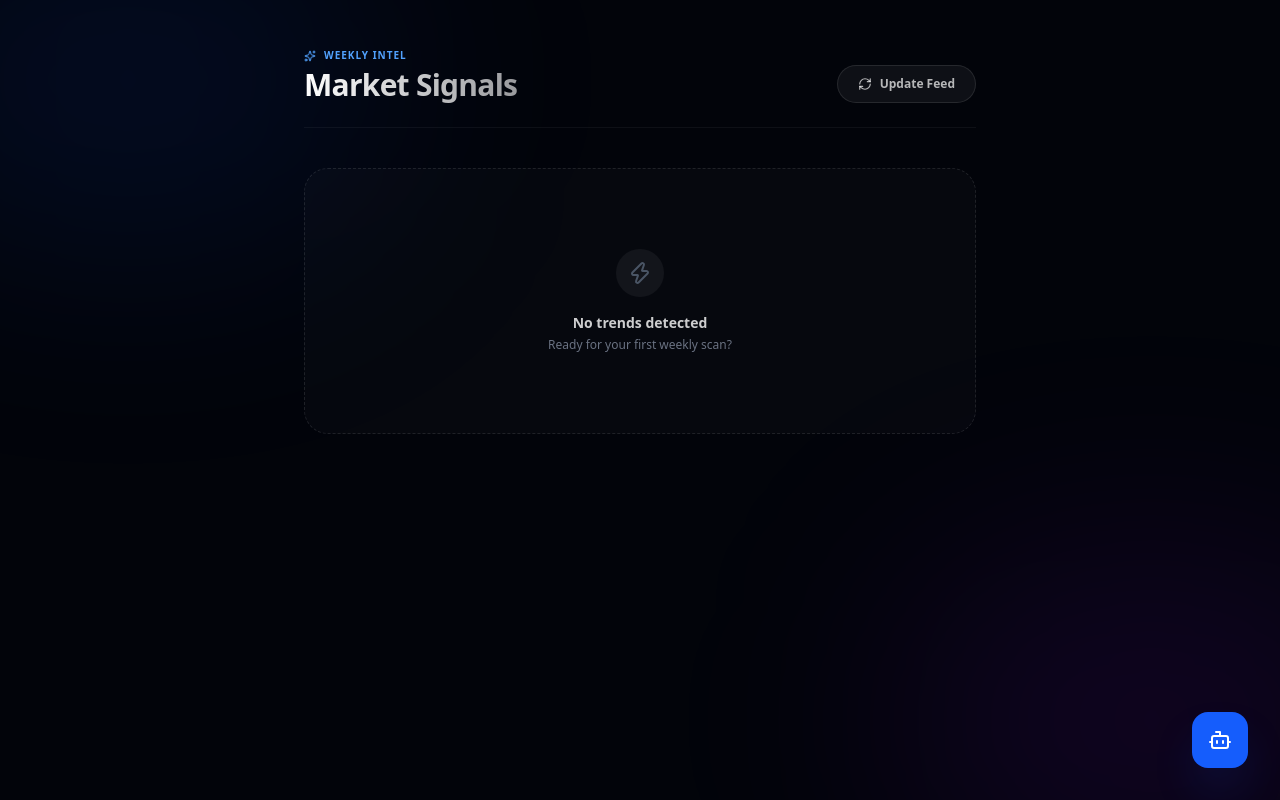
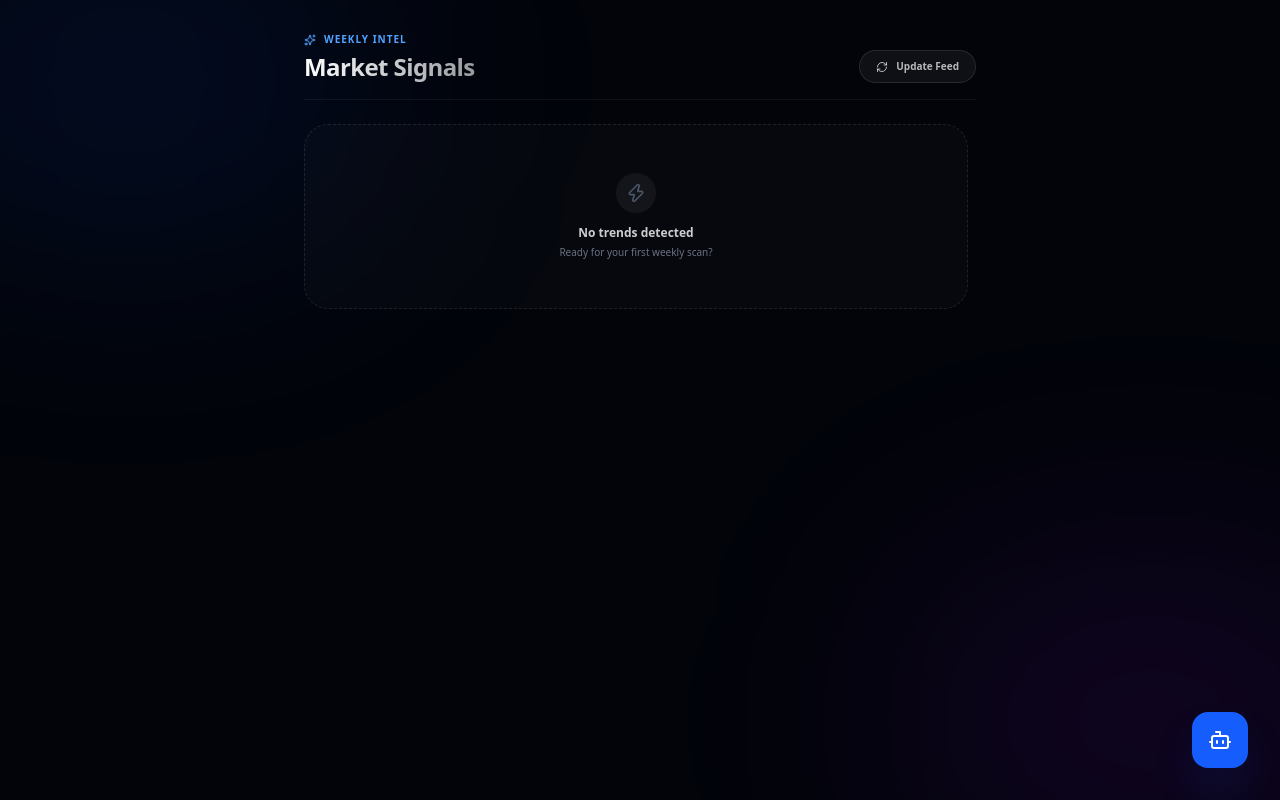
Before and after one commit to Shreyyyyy/trend-bot, a Next.js app in the folder web/: page / in a window 1280 px wide. Built offline with nearby package versions, Linux system fonts and the light colour scheme.

Commit message:
UI: Lock scroll to viewport, make cards compact

```diff
--- a/web/src/app/page.tsx
+++ b/web/src/app/page.tsx
@@ -125,104 +125,100 @@ export default function Home() {
 
       <div className="flex-grow flex overflow-hidden relative z-10">
         {/* Main Feed Section */}
-        <div className={`${chatOpen ? "w-[58%]" : "w-full"} flex flex-col items-center justify-start py-12 px-8 transition-all duration-500 ease-in-out overflow-y-auto`}>
-          <div className="w-full max-w-2xl">
+        <div className={`${chatOpen ? "w-[58%]" : "w-full"} flex flex-col items-center justify-start pt-8 pb-4 px-8 transition-all duration-500 ease-in-out overflow-hidden`}>
+          <div className="w-full max-w-2xl h-full flex flex-col">
             {/* Header Area */}
-            <div className="flex items-end justify-between mb-10 border-b border-white/5 pb-6">
+            <div className="flex-none flex items-end justify-between mb-6 border-b border-white/5 pb-4">
               <div className="space-y-1">
                 <motion.div initial={{ opacity: 0, y: -10 }} animate={{ opacity: 1, y: 0 }} className="flex items-center gap-2 text-blue-400 font-bold tracking-widest text-[10px] uppercase">
                   <Sparkles className="w-3 h-3" />
                   Weekly Intel
                 </motion.div>
-                <motion.h1 initial={{ opacity: 0, y: -5 }} animate={{ opacity: 1, y: 0 }} transition={{ delay: 0.1 }} className="text-3xl font-extrabold tracking-tight bg-gradient-to-r from-white to-white/60 bg-clip-text text-transparent">
+                <motion.h1 initial={{ opacity: 0, y: -5 }} animate={{ opacity: 1, y: 0 }} transition={{ delay: 0.1 }} className="text-2xl font-extrabold tracking-tight bg-gradient-to-r from-white to-white/60 bg-clip-text text-transparent">
                   Market Signals
                 </motion.h1>
-                {dateRange && <p className="text-xs text-gray-500 font-medium">{dateRange}</p>}
+                {dateRange && <p className="text-[10px] text-gray-500 font-medium">{dateRange}</p>}
               </div>
 
               <button
                 onClick={handleRefresh}
                 disabled={refreshing}
-                className="group relative flex items-center gap-2 text-xs font-semibold text-white/70 hover:text-white bg-white/5 hover:bg-white/10 border border-white/10 rounded-full px-5 py-2.5 transition-all active:scale-95 disabled:opacity-50 overflow-hidden"
+                className="group relative flex items-center gap-2 text-[10px] font-bold text-white/70 hover:text-white bg-white/5 hover:bg-white/10 border border-white/10 rounded-full px-4 py-2 transition-all active:scale-95 disabled:opacity-50 overflow-hidden"
               >
-                <RefreshCw className={`w-3.5 h-3.5 transition-transform duration-700 ${refreshing ? "animate-spin" : "group-hover:rotate-180"}`} />
+                <RefreshCw className={`w-3 h-3 transition-transform duration-700 ${refreshing ? "animate-spin" : "group-hover:rotate-180"}`} />
                 {refreshing ? "Scanning..." : "Update Feed"}
               </button>
             </div>
 
-            {/* Content Area */}
+            {/* Scrollable Cards Area */}
+            <div className="flex-grow overflow-y-auto pr-2 space-y-3 custom-scrollbar">
               {loading ? (
-              <div className="space-y-4 w-full">
+                <div className="space-y-3 w-full">
                   {Array(5).fill(0).map((_, i) => (
-                  <div key={i} className="h-32 bg-white/[0.02] border border-white/5 rounded-3xl animate-pulse" />
+                    <div key={i} className="h-24 bg-white/[0.02] border border-white/5 rounded-2xl animate-pulse" />
                   ))}
                 </div>
               ) : projects.length === 0 ? (
-              <motion.div initial={{ opacity: 0 }} animate={{ opacity: 1 }} className="text-center py-20 bg-white/[0.02] border border-dashed border-white/10 rounded-3xl">
-                <div className="w-12 h-12 bg-white/5 rounded-full flex items-center justify-center mx-auto mb-4">
-                  <Zap className="w-6 h-6 text-gray-600" />
+                <motion.div initial={{ opacity: 0 }} animate={{ opacity: 1 }} className="text-center py-12 bg-white/[0.02] border border-dashed border-white/10 rounded-3xl">
+                  <div className="w-10 h-10 bg-white/5 rounded-full flex items-center justify-center mx-auto mb-3">
+                    <Zap className="w-5 h-5 text-gray-600" />
                   </div>
-                <h3 className="text-sm font-bold text-white/80">No trends detected</h3>
-                <p className="text-xs text-gray-500 mt-1">Ready for your first weekly scan?</p>
+                  <h3 className="text-xs font-bold text-white/80">No trends detected</h3>
+                  <p className="text-[10px] text-gray-500 mt-1">Ready for your first weekly scan?</p>
                 </motion.div>
               ) : (
                 <AnimatePresence mode="wait">
-                <motion.div key={dateRange} className="space-y-5">
+                  <motion.div key={dateRange} className="space-y-3 pb-4">
                     {projects.map((p, i) => (
                       <motion.div
                         key={i}
-                      initial={{ opacity: 0, y: 20 }}
+                        initial={{ opacity: 0, y: 10 }}
                         animate={{ opacity: 1, y: 0 }}
-                      transition={{ delay: i * 0.1 }}
+                        transition={{ delay: i * 0.05 }}
                         className="group relative"
                         onClick={() => handleSend(`Deep dive on "${p.name}". What is the technical implementation?`)}
                       >
-                      <div className="absolute -inset-0.5 bg-gradient-to-r from-blue-500/20 to-purple-500/20 rounded-[2rem] opacity-0 group-hover:opacity-100 transition duration-500 blur-sm" />
-                      <div className="relative bg-[#0d1117]/80 backdrop-blur-xl border border-white/10 group-hover:border-white/20 p-6 rounded-[1.8rem] transition-all duration-300 cursor-pointer">
-                        <div className="flex items-start justify-between mb-4">
-                          <div className="flex items-center gap-4">
-                            <span className="flex items-center justify-center w-8 h-8 rounded-xl bg-blue-500/10 text-blue-400 text-xs font-black border border-blue-500/20">
+                        <div className="absolute -inset-0.5 bg-gradient-to-r from-blue-500/10 to-purple-500/10 rounded-[1.4rem] opacity-0 group-hover:opacity-100 transition duration-500 blur-sm" />
+                        <div className="relative bg-[#0d1117]/60 backdrop-blur-xl border border-white/5 group-hover:border-white/10 p-4 rounded-[1.2rem] transition-all duration-300 cursor-pointer">
+                          <div className="flex items-start justify-between mb-2">
+                            <div className="flex items-center gap-3">
+                              <span className="flex items-center justify-center w-6 h-6 rounded-lg bg-blue-500/10 text-blue-400 text-[10px] font-black border border-blue-500/10">
                                 {p.id}
                               </span>
-                            <h2 className="text-lg font-bold text-white/90 group-hover:text-white transition-colors">{p.name}</h2>
+                              <h2 className="text-[15px] font-bold text-white/90 group-hover:text-white transition-colors">{p.name}</h2>
                             </div>
                             {p.url && (
-                            <a href={p.url} target="_blank" rel="noopener noreferrer" onClick={e => e.stopPropagation()} className="p-2 rounded-lg bg-white/5 text-gray-500 hover:text-blue-400 hover:bg-blue-400/10 transition-all">
-                              <ExternalLink className="w-4 h-4" />
+                              <a href={p.url} target="_blank" rel="noopener noreferrer" onClick={e => e.stopPropagation()} className="p-1.5 rounded-md bg-white/5 text-gray-600 hover:text-blue-400 hover:bg-blue-400/10 transition-all">
+                                <ExternalLink className="w-3 h-3" />
                               </a>
                             )}
                           </div>
 
-                        <div className="grid grid-cols-1 md:grid-cols-2 gap-4">
-                          <div className="space-y-1">
-                            <div className="flex items-center gap-1.5 text-[10px] font-bold text-blue-400 uppercase tracking-wider">
-                              <Target className="w-3 h-3" />
-                              The Why
+                          <div className="grid grid-cols-2 gap-4">
+                            <div className="space-y-0.5">
+                              <div className="flex items-center gap-1.5 text-[8px] font-bold text-blue-400/70 uppercase tracking-wider">
+                                <Target className="w-2.5 h-2.5" />
+                                Why
                               </div>
-                            <p className="text-xs text-gray-400 leading-relaxed font-medium">{p.why}</p>
+                              <p className="text-[11px] text-gray-500 leading-snug font-medium line-clamp-2">{p.why}</p>
                             </div>
-                          <div className="space-y-1">
-                            <div className="flex items-center gap-1.5 text-[10px] font-bold text-purple-400 uppercase tracking-wider">
-                              <Zap className="w-3 h-3" />
-                              The Build
+                            <div className="space-y-0.5">
+                              <div className="flex items-center gap-1.5 text-[8px] font-bold text-purple-400/70 uppercase tracking-wider">
+                                <Zap className="w-2.5 h-2.5" />
+                                Build
                               </div>
-                            <p className="text-xs text-gray-400 leading-relaxed font-medium">{p.build}</p>
+                              <p className="text-[11px] text-gray-500 leading-snug font-medium line-clamp-2">{p.build}</p>
                             </div>
                           </div>
-
-                        {p.market && (
-                          <div className="mt-4 flex items-center gap-2">
-                            <div className="px-2.5 py-1 rounded-full bg-white/5 border border-white/10 text-[9px] font-bold text-gray-500 flex items-center gap-1.5 uppercase tracking-tight">
-                              <Globe className="w-2.5 h-2.5" />
-                              {p.market}
-                            </div>
-                          </div>
-                        )}
                         </div>
                       </motion.div>
                     ))}
                   </motion.div>
                 </AnimatePresence>
+              )}
+            </div>
+            {!loading && projects.length > 0 && (
+              <p className="flex-none text-[9px] text-gray-700 py-3 text-center border-t border-white/5 mt-2">Click any idea for strategic analysis.</p>
             )}
           </div>
         </div>
```
Lines whose indentation alone changed are shown as unchanged.
